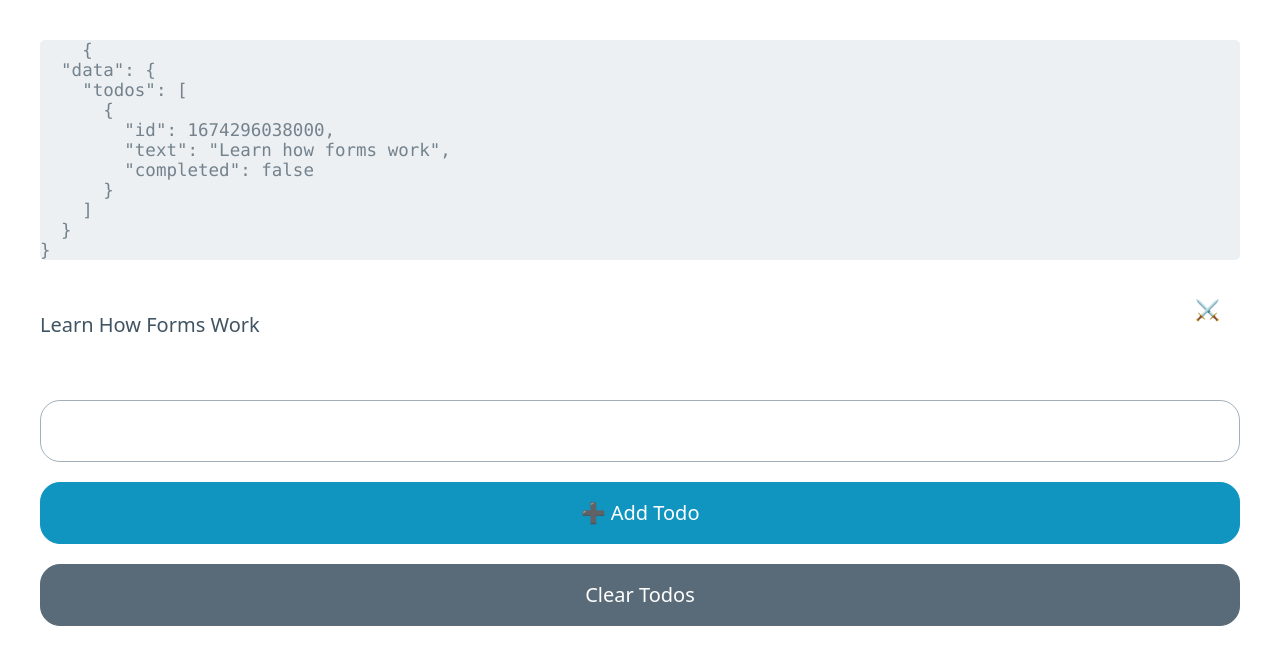
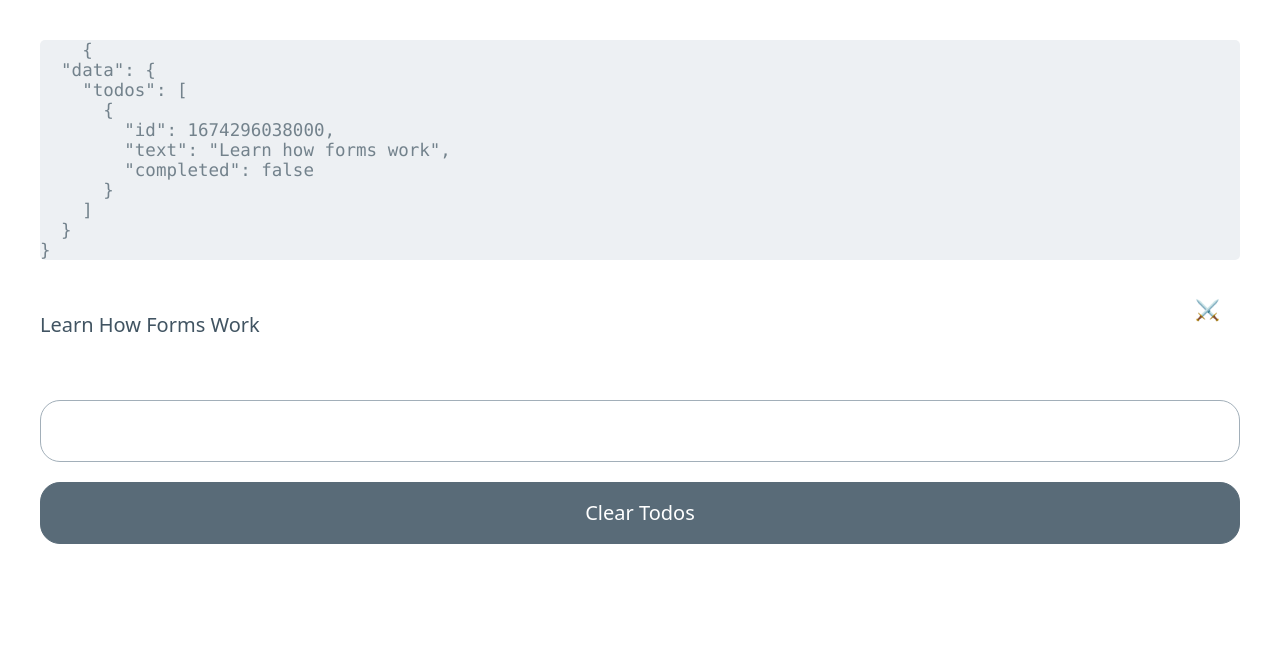
Before and after one commit to evariste1963/joc-sk-forms, a SvelteKit app: page /todos in a window 1280 px wide. Shown: the top 664 px of the page. Built offline with nearby package versions, Linux system fonts and the light colour scheme.

Commit message:
hide + Add Todo buttton when inout text < 1 character

```diff
--- a/src/routes/todos/+page.svelte
+++ b/src/routes/todos/+page.svelte
@@ -3,6 +3,8 @@
 
 	export let data: PageData;
 	export let form: ActionData;
+
+	let todoInputField = '';
 </script>
 
 <pre>
@@ -22,11 +24,11 @@
 </ul>
 
 <form method="POST" action="?/addTodo">
-	<input type="text" name="todo" />
+	<input type="text" name="todo" bind:value={todoInputField} />
 	{#if form?.missing}
 		<p class="error">This field is Required</p>
 	{/if}
-	<button type="submit">➕ Add Todo</button>
+	{#if todoInputField.length > 0}<button type="submit">➕ Add Todo</button>{/if}
 	<button formaction="?/clearTodos" class="secondary" type="submit">Clear Todos</button>
 </form>
 
```
